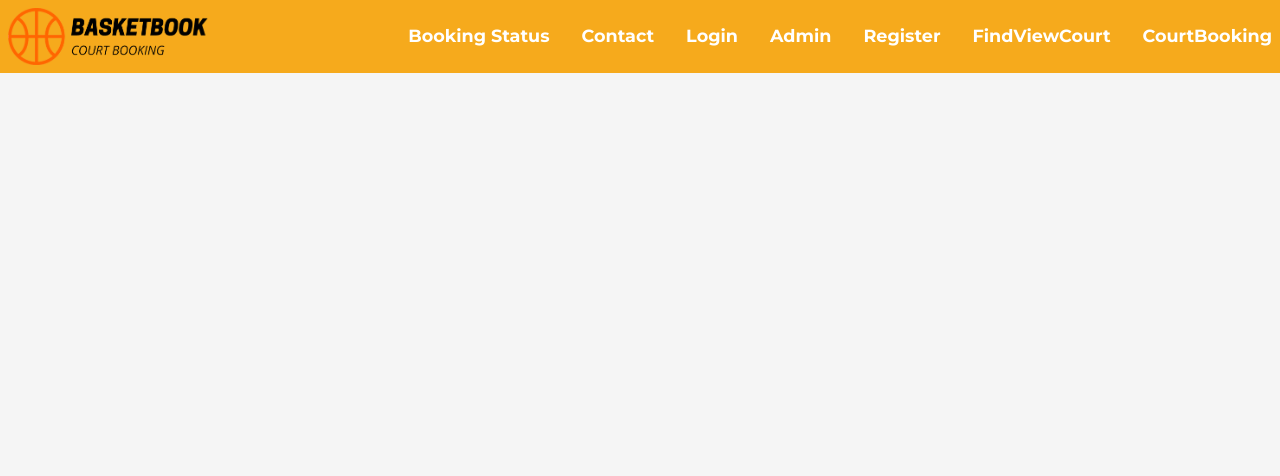
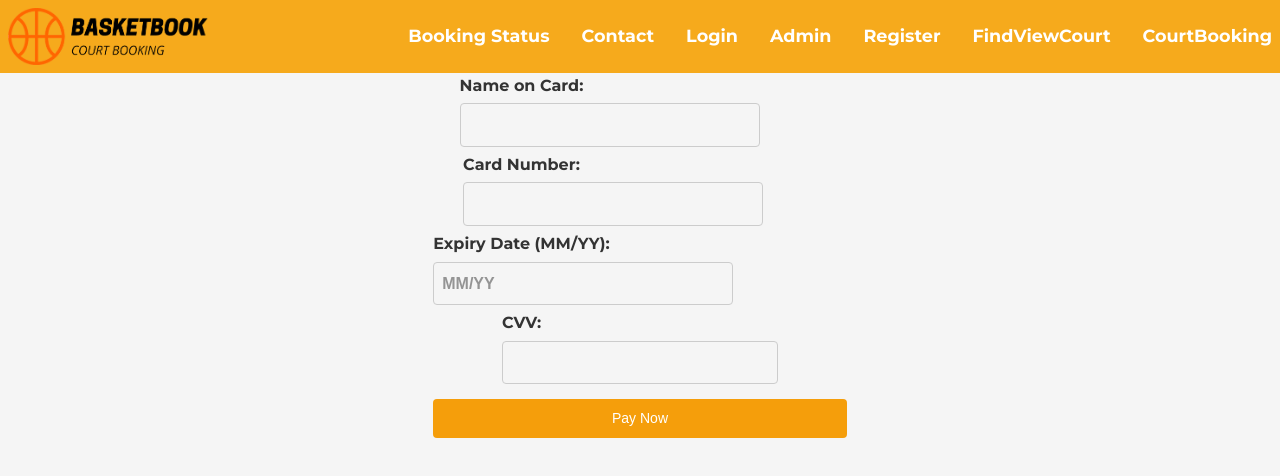
Before and after one commit to psal-afk/basketbookapp, a React (Vite) app: page /payment-page in a window 1280 px wide. Shown: the top 476 px of the page. Built offline with nearby package versions, Linux system fonts and the light colour scheme.

Commit message:
adding payments, FAQs etc

```diff
--- a/package.json
+++ b/package.json
@@ -13,7 +13,7 @@
     "@tailwindcss/vite": "^4.0.9",
     "react": "^19.0.0",
     "react-dom": "^19.0.0",
-    "react-router-dom": "^7.2.0",
+    "react-router-dom": "^7.3.0",
     "tailwindcss": "^4.0.9"
   },
   "devDependencies": {
--- a/src/App.jsx
+++ b/src/App.jsx
@@ -1,22 +1,30 @@
-import { BrowserRouter as Router, Routes, Route } from "react-router-dom";
+import {
+  BrowserRouter as Router,
+  Routes,
+  Route,
+  Navigate,
+} from "react-router-dom";
 import Header from "./components/Header";
 import "./styles/Header.css";
 import UserLogin from "./pages/UserLogin";
 import AdminLogin from "./pages/AdminLogin";
 import Contact from "./pages/Contact";
 import BookCourt from "./pages/BookCourt";
-import Home from "./pages/Home";
 import AdminPage from "./pages/AdminPage";
 import Register from "./pages/Register";
 import FindViewCourt from "./pages/FindViewCourt";
 import CourtBooking from "./pages/CourtBooking";
+import PaymentPage from "./pages/PaymentPage";
+import HomePage from "./pages/HomePage";
 
 const App = () => {
   return (
+    <>
       <Router>
         <Header />
         <Routes>
-        <Route path="/home-page" element={<Home />} />
+          <Route path="/" element={<Navigate to="/home-page" />} />
+          <Route path="/home-page" element={<HomePage />} />
           <Route path="/book-court" element={<BookCourt />} />
           <Route path="/contact" element={<Contact />} />
           <Route path="/user-login" element={<UserLogin />} />
@@ -25,8 +33,10 @@ const App = () => {
           <Route path="/register-page" element={<Register />} />
           <Route path="/find-viewcourt" element={<FindViewCourt />} />
           <Route path="/court-booking" element={<CourtBooking />} />
+          <Route path="/payment-page" element={<PaymentPage />} />
         </Routes>
       </Router>
+    </>
   );
 };
 
--- a/src/index.css
+++ b/src/index.css
@@ -137,7 +137,7 @@ body {
   border-color: var(--orange-web);
 }
 
-.login-form .input-wrapper .input-field:focus~i {
+.login-form .input-wrapper .input-field:focus ~ i {
   color: #f6aa1c;
   transition: 0.2s ease;
 }
@@ -190,7 +190,7 @@ body {
   pointer-events: auto;
 }
 
-.login-form .input-wrapper .input-field:focus~i:not(.eye-icon) {
+.login-form .input-wrapper .input-field:focus ~ i:not(.eye-icon) {
   color: #929487;
 }
 
@@ -201,7 +201,7 @@ body {
   display: none;
 }
 
-.login-form .input-wrapper .input-field:valid~i.eye-icon {
+.login-form .input-wrapper .input-field:valid ~ i.eye-icon {
   display: block;
 }
 
@@ -240,7 +240,7 @@ body {
 }
 
 .body {
-  font-family: 'Poppins', sans-serif;
+  font-family: "Poppins", sans-serif;
   background-color: #f4f4f4;
   display: flex;
   flex-direction: column;
@@ -254,7 +254,6 @@ body {
 
 .bigContainer {
   padding-top: 120px;
-
 }
 
 .container {
@@ -286,7 +285,7 @@ input {
   border: 1px solid #ccc;
   border-radius: 5px;
   font-size: 16px;
-  font-family: 'Poppins', sans-serif;
+  font-family: "Poppins", sans-serif;
 }
 
 p#message {
@@ -305,7 +304,7 @@ button {
   cursor: pointer;
   font-size: 16px;
   margin-top: 10px;
-  font-family: 'Poppins', sans-serif;
+  font-family: "Poppins", sans-serif;
 }
 
 button:hover {
@@ -313,7 +312,7 @@ button:hover {
 }
 
 body {
-  font-family: 'Arial', sans-serif;
+  font-family: "Arial", sans-serif;
   margin: 0;
   background-color: #f5f5f5;
   color: #333;
@@ -358,7 +357,8 @@ h2 {
   transform: translateY(-5px);
 }
 
-.card h3 {  /*court booking details*/
+.card h3 {
+  /*court booking details*/
   margin-top: 0;
   color: #2c3e50;
 }
@@ -402,7 +402,8 @@ h2 {
   width: 350px;
 }
 
-h1, h2 {
+h1,
+h2 {
   text-align: center;
   color: #333;
 }
@@ -453,7 +454,6 @@ h1, h2 {
   text-align: center;
 }
 
-
 .team-section input {
   width: 90%;
   height: 45px;
@@ -464,12 +464,11 @@ h1, h2 {
   font-size: 16px;
 }
 
-
 .team-section button {
   width: 90%;
   padding: 8px;
   font-size: 14px;
-  background-color: #4CAF50;
+  background-color: #4caf50;
   color: white;
   border: none;
   border-radius: 5px;
@@ -548,7 +547,7 @@ select {
 button {
   width: 100%;
   padding: 12px;
-  background-color: #4CAF50;
+  background-color: #4caf50;
   color: white;
   border: none;
   border-radius: 5px;
@@ -578,7 +577,40 @@ button:hover {
   color: #ff5722;
 }
 
-/* Alert for Low Time */
 .alert {
   color: red;
 }
+.payment-page {
+  display: flex;
+  justify-content: center;
+  align-items: center;
+}
+.payment-form {
+  display: flex;
+  align-items: center;
+  justify-content: center;
+}
+.payment-input {
+  width: 100%;
+  max-width: 300px;
+  padding: 8px;
+  margin: 5px 0;
+  border: 1px solid #ccc;
+  border-radius: 4px;
+  font-size: 16px;
+}
+
+.pay-now-button {
+  padding: 8px 16px;
+  font-size: 14px;
+  background-color: #f59e0b;
+  color: white;
+  border: none;
+  border-radius: 4px;
+  cursor: pointer;
+  transition: background-color 0.3s ease;
+}
+
+.pay-now-button:hover {
+  background-color: #d97706;
+}
--- a/src/pages/BookCourt.jsx
+++ b/src/pages/BookCourt.jsx
@@ -1,4 +1,4 @@
-import React, { useState, useEffect } from "react";
+import { useState, useEffect } from "react";
 
 const CourtTracking = () => {
   // States for court tracking
--- /dev/null
+++ b/src/pages/FAQ.jsx
@@ -0,0 +1,48 @@
+import "../styles/FAQ.css";
+import { useState } from "react";
+const FAQ = () => {
+  const [activeIndex, setActiveIndex] = useState(null);
+
+  const toggleFAQ = (index) => {
+    setActiveIndex(activeIndex === index ? null : index);
+  };
+
+  const faqData = [
+    {
+      question: "How can I contact customer support?",
+      answer:
+        "You can contact our customer support team via email at support@basketbook.com or by calling +1-800-123-4567.",
+    },
+    {
+      question: "What payment methods do you accept?",
+      answer: "We accept all major credit cards, PayPal, and Apple Pay.",
+    },
+  ];
+
+  return (
+    <div className="faq-container">
+      <h2>Frequently Asked Questions</h2>
+      <div className="faq-list">
+        {faqData.map((item, index) => (
+          <div
+            key={index}
+            className={`faq-item ${activeIndex === index ? "active" : ""}`}
+            onClick={() => toggleFAQ(index)}
+          >
+            <div className="faq-question">
+              {item.question}
+              <span className="faq-icon">
+                {activeIndex === index ? "-" : "+"}
+              </span>
+            </div>
+            {activeIndex === index && (
+              <div className="faq-answer">{item.answer}</div>
+            )}
+          </div>
+        ))}
+      </div>
+    </div>
+  );
+};
+
+export default FAQ;
--- a/src/pages/Home.jsx
+++ /dev/null
@@ -1,10 +0,0 @@
-import "../styles/HomePage.css";
-const Home = () => {
-  return (
-    <div className="home-page">
-      <h1>HomePage</h1>
-    </div>
-  );
-};
-
-export default Home;
--- /dev/null
+++ b/src/pages/HomePage.jsx
@@ -0,0 +1,13 @@
+import FAQ from "./FAQ";
+import "../styles/HomePage.css";
+
+const HomePage = () => {
+  return (
+    <div className="home-page">
+      <h1>Welcome to BasketBook</h1>
+      <FAQ />
+    </div>
+  );
+};
+
+export default HomePage;
--- /dev/null
+++ b/src/pages/PaymentPage.jsx
@@ -0,0 +1,124 @@
+import { useState } from "react";
+
+const PaymentPage = () => {
+  const [formData, setFormData] = useState({
+    name: "",
+    cardNumber: "",
+    expiryDate: "",
+    cvv: "",
+  });
+  const [paymentMade, setPaymentMade] = useState(false);
+
+  const handleChange = (e) => {
+    const { name, value } = e.target;
+
+    if (name === "cardNumber") {
+      if (!/^[0-9 ]*$/.test(value)) return;
+      const formattedValue = value
+        .replace(/\D/g, "")
+        .replace(/(.{4})/g, "$1 ")
+        .trim();
+      setFormData({ ...formData, [name]: formattedValue });
+    } else if (name === "cvv") {
+      if (!/^\d{0,3}$/.test(value)) return;
+      setFormData({ ...formData, [name]: value });
+    } else if (name === "expiryDate") {
+      let cleanedValue = value.replace(/\D/g, ""); // Remove non-numeric characters
+
+      if (cleanedValue.length > 4) return;
+
+      if (cleanedValue.length >= 2) {
+        cleanedValue = `${cleanedValue.slice(0, 2)}/${cleanedValue.slice(2)}`;
+      }
+
+      setFormData({ ...formData, [name]: cleanedValue });
+    } else {
+      setFormData({ ...formData, [name]: value });
+    }
+  };
+
+  const handleSubmit = (e) => {
+    e.preventDefault();
+
+    if (formData.cardNumber.replace(/\s/g, "").length !== 16) {
+      alert("Card number must be 16 digits.");
+      return;
+    }
+    if (!/^(0[1-9]|1[0-2])\/\d{2}$/.test(formData.expiryDate)) {
+      alert("Expiry date must be in MM/YY format with a valid month (01-12).");
+      return;
+    }
+    if (formData.cvv.length !== 3) {
+      alert("CVV must be 3 digits.");
+      return;
+    }
+
+    setPaymentMade(true);
+  };
+
+  if (paymentMade) {
+    return <h2>Payment Made</h2>;
+  }
+
+  return (
+    <div className="payment-page">
+      <form onSubmit={handleSubmit} className="payment-form">
+        <label>
+          Name on Card:
+          <input
+            type="text"
+            name="name"
+            value={formData.name}
+            onChange={handleChange}
+            className="payment-input" // Add this class
+            required
+          />
+        </label>
+        <label>
+          Card Number:
+          <input
+            type="text"
+            name="cardNumber"
+            value={formData.cardNumber}
+            onChange={handleChange}
+            maxLength="19"
+            className="payment-input" // Add this class
+            required
+          />
+        </label>
+        <label>
+          Expiry Date (MM/YY):
+          <input
+            type="text"
+            name="expiryDate"
+            value={formData.expiryDate}
+            onChange={handleChange}
+            placeholder="MM/YY"
+            maxLength="5"
+            className="payment-input" // Add this class
+            required
+          />
+        </label>
+        <label>
+          CVV:
+          <input
+            type="text"
+            name="cvv"
+            value={formData.cvv}
+            onChange={handleChange}
+            maxLength="3"
+            className="payment-input" // Add this class
+            required
+          />
+        </label>
+        <button type="submit" className="pay-now-button">
+          {" "}
+          {/* Add this class */}
+          Pay Now
+        </button>
+      </form>
+    </div>
+  );
+};
+
+export default PaymentPage;
--- /dev/null
+++ b/src/styles/FAQ.css
@@ -0,0 +1,79 @@
+/* FAQ Container */
+.faq-container {
+  max-width: 800px;
+  margin: 0 auto;
+  padding: 20px;
+  font-family: Arial, sans-serif;
+}
+
+.faq-container h2 {
+  text-align: center;
+  font-size: 2rem;
+  color: #333;
+  margin-bottom: 20px;
+}
+
+/* FAQ List */
+.faq-list {
+  border-top: 1px solid #e0e0e0;
+}
+
+/* FAQ Item */
+.faq-item {
+  border-bottom: 1px solid #e0e0e0;
+  padding: 15px 0;
+  cursor: pointer;
+  transition: background-color 0.3s ease;
+}
+
+.faq-item:hover {
+  background-color: #f9f9f9;
+}
+
+/* FAQ Question */
+.faq-question {
+  display: flex;
+  justify-content: space-between;
+  align-items: center;
+  font-size: 1.2rem;
+  font-weight: bold;
+  color: #444;
+}
+
+.faq-icon {
+  font-size: 1.5rem;
+  color: #666;
+}
+
+/* FAQ Answer */
+.faq-answer {
+  margin-top: 10px;
+  font-size: 1rem;
+  color: #666;
+  line-height: 1.5;
+  padding: 10px;
+  background-color: #f5f5f5;
+  border-radius: 5px;
+  animation: fadeIn 0.3s ease;
+}
+
+/* Animation for FAQ Answer */
+@keyframes fadeIn {
+  from {
+    opacity: 0;
+    transform: translateY(-10px);
+  }
+  to {
+    opacity: 1;
+    transform: translateY(0);
+  }
+}
+
+/* Active FAQ Item */
+.faq-item.active {
+  background-color: #f5f5f5;
+}
+
+.faq-item.active .faq-question {
+  color: #000;
+}
--- a/src/styles/Homepage.css
+++ b/src/styles/Homepage.css
@@ -1,11 +1,11 @@
 .home-page {
-  background-image: url("/img-4.jpg");
-  background-size: cover;
-  background-position: center;
-  background-repeat: no-repeat;
   height: 100vh;
   display: flex;
+  flex-direction: column;
   align-items: center;
   justify-content: center;
   color: rgb(249, 249, 249);
 }
+h1 {
+  font-size: 50px;
+}
```
Also changed, not shown: src/pages/CourtBooking.jsx (+24 -12 lines), src/pages/FindViewCourt.jsx (+16 -19 lines), 1 other file (tests, documents, lock files or other folders). Lines whose indentation alone changed are shown as unchanged.
